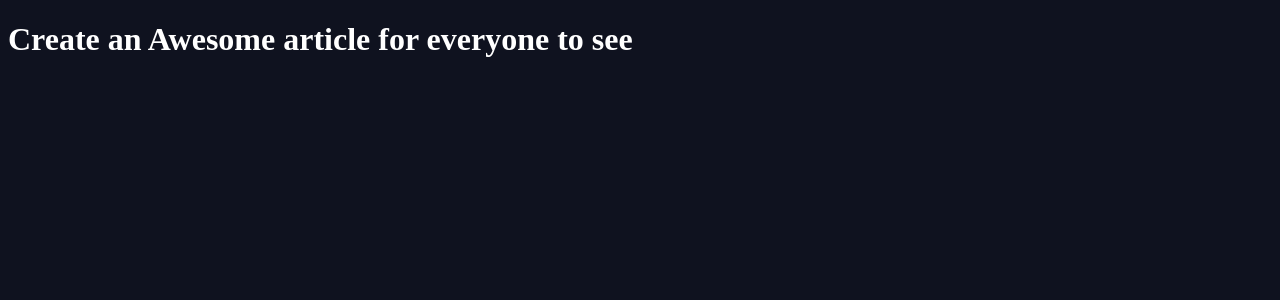
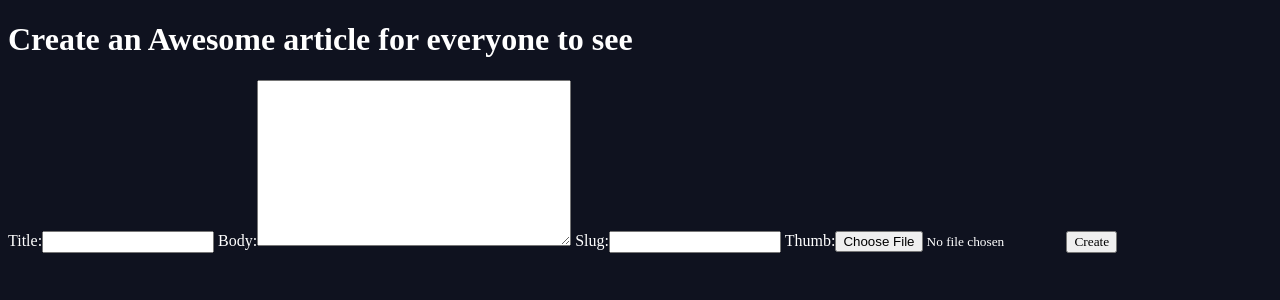
Before and after one commit to Francis3320/django_course, a Django app: page /articles/create/ in a window 1280 px wide. Shown: the part 89-389 px from the top of the page. Run offline with Django 3.2, Linux system fonts and the light colour scheme; a user stored in the database is signed in.

Commit message:
newly commited

```diff
--- a/django_blog/accounts/templates/accounts/login.html
+++ b/django_blog/accounts/templates/accounts/login.html
@@ -6,7 +6,7 @@
  <form class="site-form" action="{% url 'accounts:login' %}" method="POST">
     {% if request.GET.next %}
      <input type="hidden" name="next" value="{{ request.GET.next }}">
-     {% endif}
+     {% endif %}
     {% csrf_token %}
     {{form}}
   <button type="'Submit"> login</button>
--- /dev/null
+++ b/django_blog/articles/forms.py
@@ -0,0 +1,8 @@
+from django import forms
+from.import models
+
+
+class CreateArticle(forms.ModelForm):
+    class Meta:
+        model= models.Article
+        fields= ['title','body', 'slug', 'thumb']
--- a/django_blog/articles/templates/articles/article_create.html
+++ b/django_blog/articles/templates/articles/article_create.html
@@ -4,6 +4,11 @@
 <div class="create">
 
     <h1>Create an Awesome article for everyone to see </h1>
+    <form class="site-form" action="{% url 'articles:create' %}" method="post" enctype="multipart/form-data">
+        {% csrf_token %}
+        {{form}}
+        <button type="Submit">Create</button>
+    </form>
 </div>
 
 
--- a/django_blog/articles/views.py
+++ b/django_blog/articles/views.py
@@ -1,22 +1,23 @@
-from django.shortcuts import render
+from django.shortcuts import render,redirect
 from.models import Article
 from django.contrib.auth.decorators import login_required
+from.import forms
 
 
 def articles_list(request):
-
     articles = Article.objects.all().order_by('date')
-
     return render(request, 'articles/articles_list.html',{'articles': articles})
-
-
 def article_detail(request, slug):
-
    article = Article.objects.get(slug=slug)
-
    return render(request, 'articles/article_detail.html', {'article' : article})
-
 @login_required(login_url = '/accounts/login/')
 def article_create(request):
-    return render(request, 'articles/article_create.html')
+  if request.method == 'POST':
+       form=forms.CreateArticle(request.POST,request.FILES)
+       if form.is_valid:
+        # save to db
+        return redirect('articles:list')
+  else:
+    form=forms.CreateArticle()
+    return render(request, 'articles/article_create.html', {'form':form})
 # Create your views here.
```
Also changed, not shown: django_blog/db.sqlite3.
